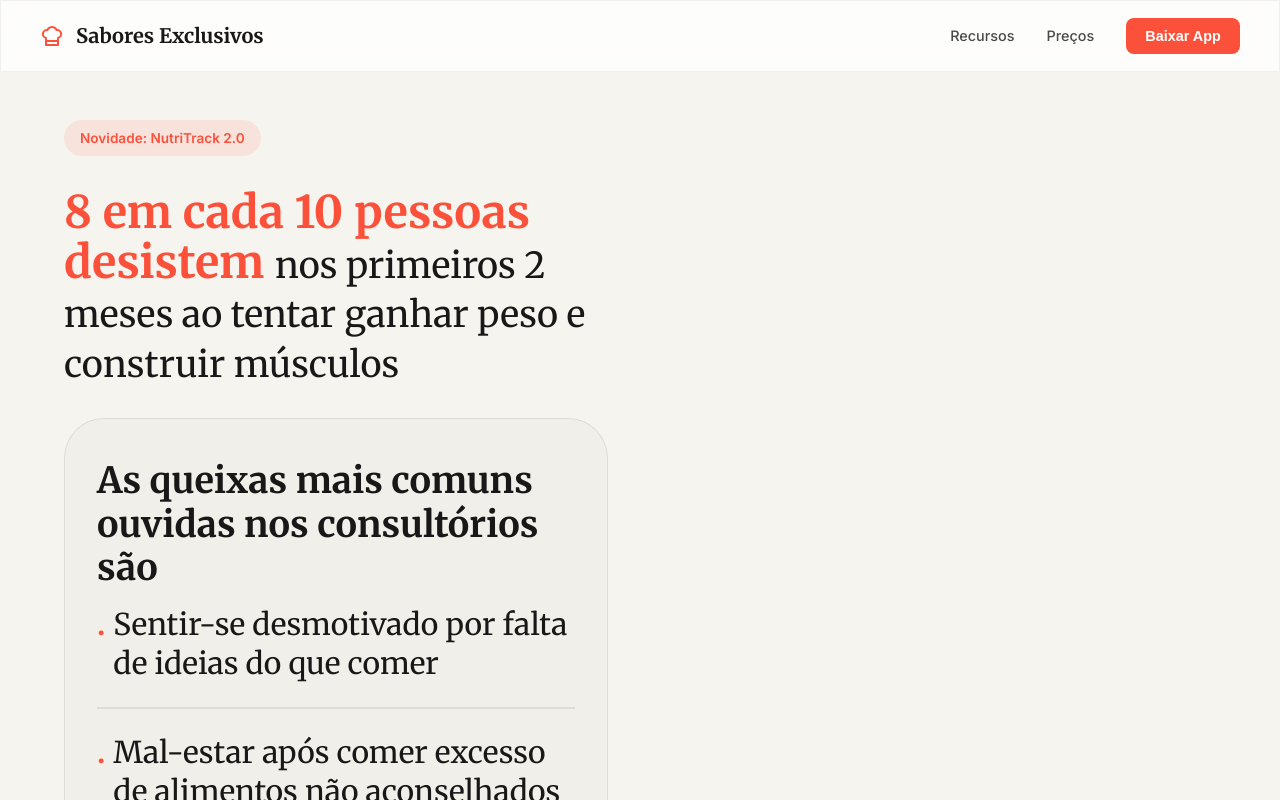
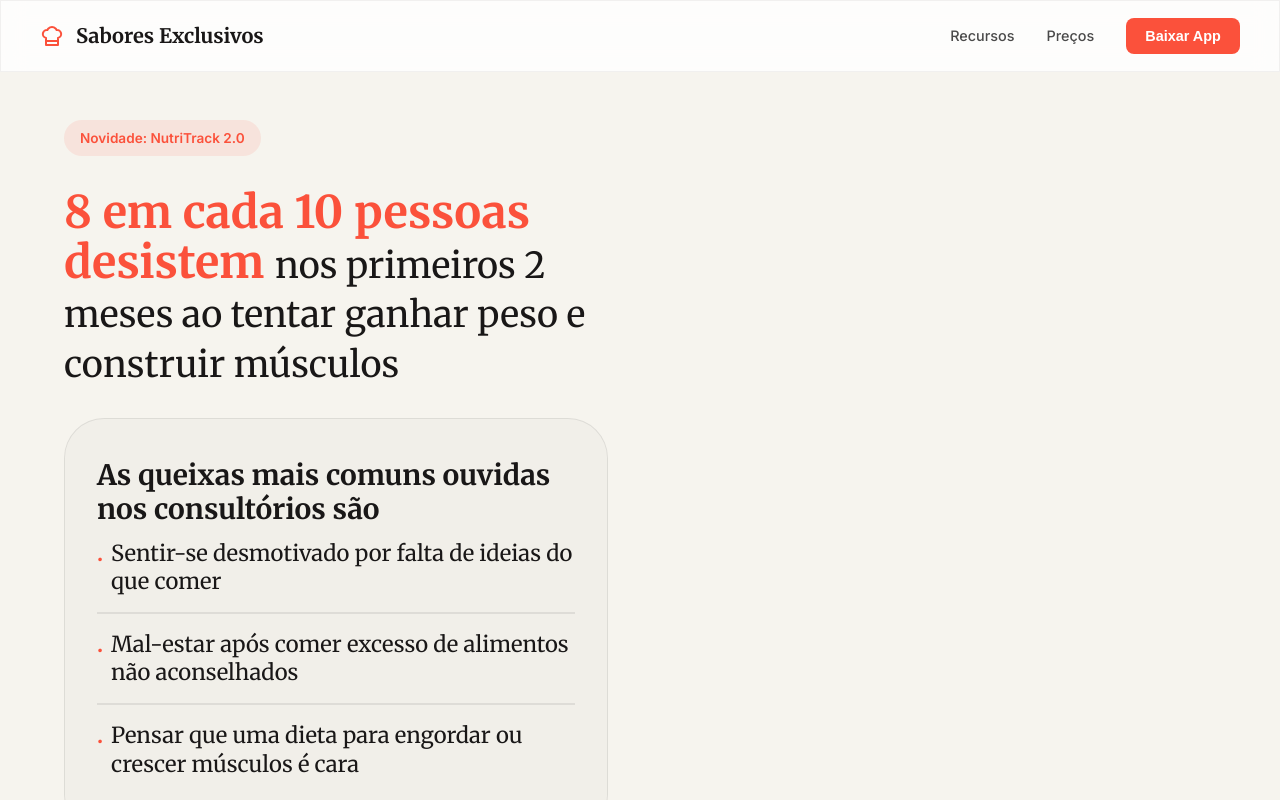
Before and after one commit to YohanSaibb026/LeadingPage, a React (Vite) app: page / in a window 1280 px wide. Shown: the top 800 px of the page. Built offline with nearby package versions, Linux system fonts and the light colour scheme.

Commit message:
style: reduce hero complaints card font size and padding for compactness

```diff
--- a/src/App.css
+++ b/src/App.css
@@ -178,10 +178,10 @@
 }
 
 .subtitle-main {
-    font-size: 36px;
-    /* Matches 0.8em of 45px title */
+    font-size: 28px;
+    /* Reduced from 36px */
     color: var(--text-main);
-    margin-bottom: 1rem;
+    margin-bottom: 0.75rem;
     line-height: 1.2;
     font-family: 'Merriweather', serif;
     font-weight: 700;
@@ -194,15 +194,16 @@
 }
 
 .complaints-list li {
-    font-size: 30px;
-    /* Adjusted desktop size */
+    font-size: 22px;
+    /* Reduced from 30px */
     color: var(--text-main);
     line-height: 1.3;
     font-family: 'Merriweather', serif;
     display: flex;
     gap: 0.5rem;
     align-items: flex-start;
-    padding: 1.5rem 0;
+    padding: 1rem 0;
+    /* Reduced from 1.5rem */
     border-bottom: 2px solid rgba(0, 0, 0, 0.08);
     /* Thicker and slightly more visible line */
 }
@@ -1218,16 +1219,17 @@
     }
 
     .subtitle-main {
-        font-size: 26px;
-        /* Matches ~0.8em of 32px title */
+        font-size: 1.3rem;
+        /* Reduced from 26px */
         line-height: 1.2;
-        margin-bottom: 1rem;
+        margin-bottom: 0.5rem;
     }
 
     .complaints-list li {
-        font-size: 24px;
-        /* Balanced mobile size */
-        padding: 1.25rem 0;
+        font-size: 1.15rem;
+        /* Reduced from 24px */
+        padding: 0.75rem 0;
+        /* Reduced from 1.25rem */
     }
 
     .complaints-list li:first-child {
```
